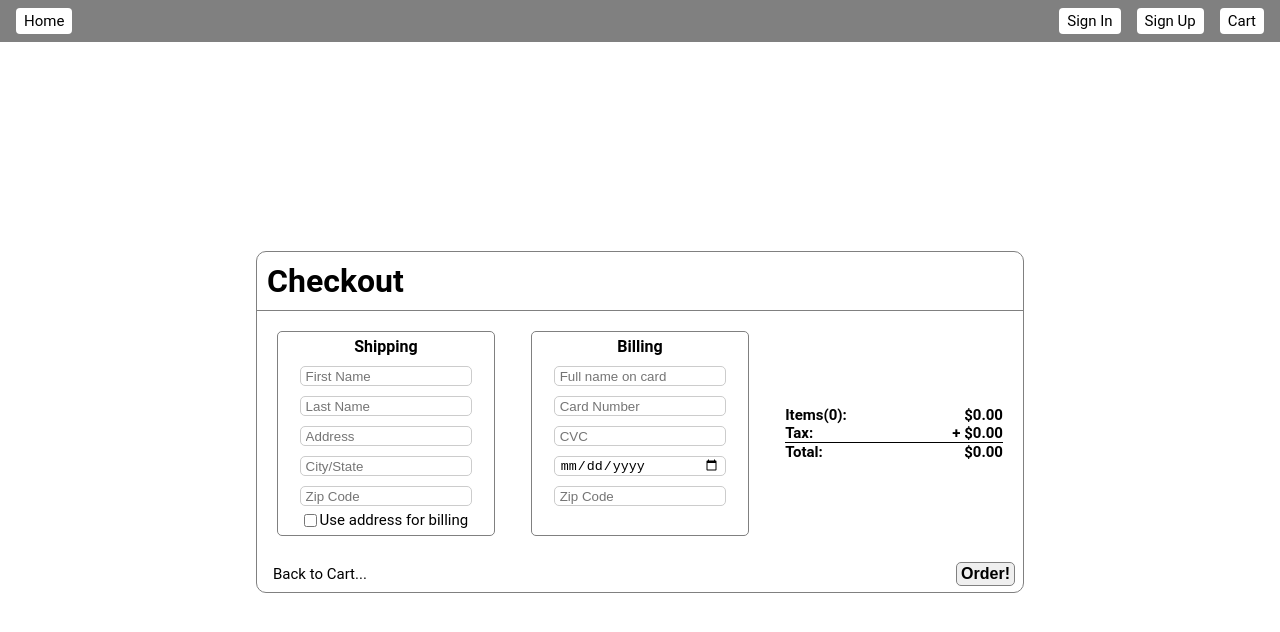
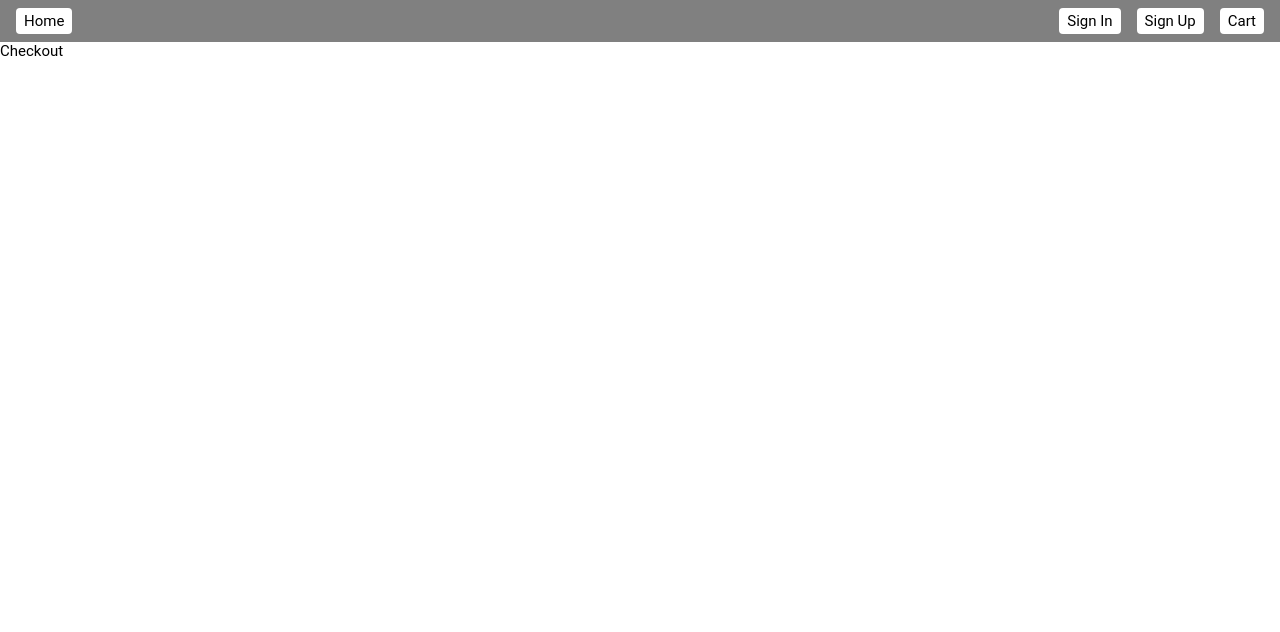
Before and after one commit to Frank-5850/E-commerse, a React (Create React App) app in the folder client/: page /checkout in a window 1280 px wide. Shown: the top 632 px of the page. Built offline with nearby package versions, Linux system fonts and the light colour scheme.

Commit message:
commented out all pages to find deployment error.

```diff
--- a/client/src/cart/Cart.js
+++ b/client/src/cart/Cart.js
@@ -61,59 +61,60 @@ const Cart = () => {
   };
 
   return (
-    <CartWrapper>
-      {cart.length > 0 ? (
-        <CartContainer>
-          <CartHeader>
-            <Header>You have {`${cart.length}`} item(s) in your cart...</Header>
-            <CartTotal>Total: ${getTotalPrice()}</CartTotal>
-          </CartHeader>
-          <OrderContainer>
-            {cart &&
-              cart.map((product, index) => (
-                <CartItemCard key={index}>
-                  <CartItemImg
-                    src={`http://localhost:8000/${product.photo?.filePath}`}
-                    alt={product.name}
-                  />
-                  <CartDetailsContainer>
-                    <CartItemDetails>
-                      <CartItemName>{product.name}</CartItemName>
-                      <CartItemDescription>
-                        {product.description}
-                      </CartItemDescription>
-                      <CartItemPrice>${product.price}</CartItemPrice>
-                      <CartUpdateOptions>
-                        Qty:{"  "}
-                        <CartItemQuantity
-                          type="number"
-                          value={product.count}
-                          onChange={onChange(product._id)}
-                        />
-                        <RemoveButton
-                          onClick={() => removeItemFromCart(product._id)}
-                        >
-                          Remove
-                        </RemoveButton>
-                      </CartUpdateOptions>
-                    </CartItemDetails>
-                    <CartTotalContainer>
-                      <CartItemPrice>
-                        ${getTotalPriceForItem(product.price, product.count)}
-                      </CartItemPrice>
-                    </CartTotalContainer>
-                  </CartDetailsContainer>
-                </CartItemCard>
-              ))}
-            <NavItem cart={"true"} style={styles} to="/checkout">
-              Continue to checkout....
-            </NavItem>
-          </OrderContainer>
-        </CartContainer>
-      ) : (
-        <h2>Your cart is empty</h2>
-      )}
-    </CartWrapper>
+    <div>Cart</div>
+    // <CartWrapper>
+    //   {cart.length > 0 ? (
+    //     <CartContainer>
+    //       <CartHeader>
+    //         <Header>You have {`${cart.length}`} item(s) in your cart...</Header>
+    //         <CartTotal>Total: ${getTotalPrice()}</CartTotal>
+    //       </CartHeader>
+    //       <OrderContainer>
+    //         {cart &&
+    //           cart.map((product, index) => (
+    //             <CartItemCard key={index}>
+    //               <CartItemImg
+    //                 src={`http://localhost:8000/${product.photo?.filePath}`}
+    //                 alt={product.name}
+    //               />
+    //               <CartDetailsContainer>
+    //                 <CartItemDetails>
+    //                   <CartItemName>{product.name}</CartItemName>
+    //                   <CartItemDescription>
+    //                     {product.description}
+    //                   </CartItemDescription>
+    //                   <CartItemPrice>${product.price}</CartItemPrice>
+    //                   <CartUpdateOptions>
+    //                     Qty:{"  "}
+    //                     <CartItemQuantity
+    //                       type="number"
+    //                       value={product.count}
+    //                       onChange={onChange(product._id)}
+    //                     />
+    //                     <RemoveButton
+    //                       onClick={() => removeItemFromCart(product._id)}
+    //                     >
+    //                       Remove
+    //                     </RemoveButton>
+    //                   </CartUpdateOptions>
+    //                 </CartItemDetails>
+    //                 <CartTotalContainer>
+    //                   <CartItemPrice>
+    //                     ${getTotalPriceForItem(product.price, product.count)}
+    //                   </CartItemPrice>
+    //                 </CartTotalContainer>
+    //               </CartDetailsContainer>
+    //             </CartItemCard>
+    //           ))}
+    //         <NavItem cart={"true"} style={styles} to="/checkout">
+    //           Continue to checkout....
+    //         </NavItem>
+    //       </OrderContainer>
+    //     </CartContainer>
+    //   ) : (
+    //     <h2>Your cart is empty</h2>
+    //   )}
+    // </CartWrapper>
   );
 };
 
--- a/client/src/checkout/Checkout.js
+++ b/client/src/checkout/Checkout.js
@@ -90,105 +90,106 @@ const Checkout = () => {
   };
 
   return (
-    <CheckoutWrapper>
-      <CheckoutContainer>
-        <CheckoutHeader>
-          <Header>Checkout</Header>
-        </CheckoutHeader>
-        <CheckoutBody>
-          <ShippingInfoCard>
-            <MiniHeader>Shipping</MiniHeader>
-            <BillingInput
-              placeholder="First Name"
-              type="firstName"
-              className="form-control"
-            />
-            <BillingInput
-              placeholder="Last Name"
-              type="lastName"
-              className="form-control"
-            />
-            <BillingInput
-              placeholder="Address"
-              type="address"
-              className="form-control"
-            />
-            <BillingInput
-              placeholder="City/State"
-              type="city/state"
-              className="form-control"
-            />
-            <BillingInput
-              placeholder="Zip Code"
-              type="zip"
-              className="form-control"
-            />
-            <CheckBoxBox>
-              <input
-                style={{ alignSelf: "start" }}
-                placeholder="Phone Number"
-                type="checkbox"
-                className="form-control"
-              />
-              <label>Use address for billing</label>
-            </CheckBoxBox>
-          </ShippingInfoCard>
-          <BillingInfoCard>
-            <MiniHeader>Billing</MiniHeader>
-            <BillingInput
-              placeholder="Full name on card"
-              type="text"
-              className="form-control"
-            />
-            <BillingInput
-              placeholder="Card Number"
-              type="number"
-              className="form-control"
-            />
-            <BillingInput
-              placeholder="CVC"
-              type="number"
-              className="form-control"
-            />
-            <BillingInput
-              placeholder="Expiration Date"
-              type="date"
-              className="form-control"
-            />
-            <BillingInput
-              placeholder="Zip Code"
-              type="number"
-              className="form-control"
-            />
-          </BillingInfoCard>
-          <TotalCalculatorCard>
-            <TotalBox>
-              <ItemTotalLine>
-                <TotalText>Items({cartItems.length}):</TotalText>
-                <TotalText>${totalItemCost()}</TotalText>
-              </ItemTotalLine>
-              <TaxPriceLine>
-                <TotalText>Tax:</TotalText>
-                <TotalText>+ ${totalTaxCost()}</TotalText>
-              </TaxPriceLine>
-              <ItemTotalLine>
-                <TotalText>Total:</TotalText>
-                <TotalText>${totalCost()}</TotalText>
-              </ItemTotalLine>
-            </TotalBox>
-          </TotalCalculatorCard>
-        </CheckoutBody>
-        <CheckoutFooter>
-          <NavItem cart={"true"} to="/cart">
-            Back to Cart...
-          </NavItem>
-          <ConfirmOrderButton onClick={(e) => submitOrder(e)}>
-            Order!
-          </ConfirmOrderButton>
-        </CheckoutFooter>
-        <ToastContainer autoClose={2000} />
-      </CheckoutContainer>
-    </CheckoutWrapper>
+    <div>Checkout</div>
+    // <CheckoutWrapper>
+    //   <CheckoutContainer>
+    //     <CheckoutHeader>
+    //       <Header>Checkout</Header>
+    //     </CheckoutHeader>
+    //     <CheckoutBody>
+    //       <ShippingInfoCard>
+    //         <MiniHeader>Shipping</MiniHeader>
+    //         <BillingInput
+    //           placeholder="First Name"
+    //           type="firstName"
+    //           className="form-control"
+    //         />
+    //         <BillingInput
+    //           placeholder="Last Name"
+    //           type="lastName"
+    //           className="form-control"
+    //         />
+    //         <BillingInput
+    //           placeholder="Address"
+    //           type="address"
+    //           className="form-control"
+    //         />
+    //         <BillingInput
+    //           placeholder="City/State"
+    //           type="city/state"
+    //           className="form-control"
+    //         />
+    //         <BillingInput
+    //           placeholder="Zip Code"
+    //           type="zip"
+    //           className="form-control"
+    //         />
+    //         <CheckBoxBox>
+    //           <input
+    //             style={{ alignSelf: "start" }}
+    //             placeholder="Phone Number"
+    //             type="checkbox"
+    //             className="form-control"
+    //           />
+    //           <label>Use address for billing</label>
+    //         </CheckBoxBox>
+    //       </ShippingInfoCard>
+    //       <BillingInfoCard>
+    //         <MiniHeader>Billing</MiniHeader>
+    //         <BillingInput
+    //           placeholder="Full name on card"
+    //           type="text"
+    //           className="form-control"
+    //         />
+    //         <BillingInput
+    //           placeholder="Card Number"
+    //           type="number"
+    //           className="form-control"
+    //         />
+    //         <BillingInput
+    //           placeholder="CVC"
+    //           type="number"
+    //           className="form-control"
+    //         />
+    //         <BillingInput
+    //           placeholder="Expiration Date"
+    //           type="date"
+    //           className="form-control"
+    //         />
+    //         <BillingInput
+    //           placeholder="Zip Code"
+    //           type="number"
+    //           className="form-control"
+    //         />
+    //       </BillingInfoCard>
+    //       <TotalCalculatorCard>
+    //         <TotalBox>
+    //           <ItemTotalLine>
+    //             <TotalText>Items({cartItems.length}):</TotalText>
+    //             <TotalText>${totalItemCost()}</TotalText>
+    //           </ItemTotalLine>
+    //           <TaxPriceLine>
+    //             <TotalText>Tax:</TotalText>
+    //             <TotalText>+ ${totalTaxCost()}</TotalText>
+    //           </TaxPriceLine>
+    //           <ItemTotalLine>
+    //             <TotalText>Total:</TotalText>
+    //             <TotalText>${totalCost()}</TotalText>
+    //           </ItemTotalLine>
+    //         </TotalBox>
+    //       </TotalCalculatorCard>
+    //     </CheckoutBody>
+    //     <CheckoutFooter>
+    //       <NavItem cart={"true"} to="/cart">
+    //         Back to Cart...
+    //       </NavItem>
+    //       <ConfirmOrderButton onClick={(e) => submitOrder(e)}>
+    //         Order!
+    //       </ConfirmOrderButton>
+    //     </CheckoutFooter>
+    //     <ToastContainer autoClose={2000} />
+    //   </CheckoutContainer>
+    // </CheckoutWrapper>
   );
 };
 
```
Also changed, not shown: client/src/home/Home.js (+90 -89 lines), 1 other file (tests, documents, lock files or other folders).
